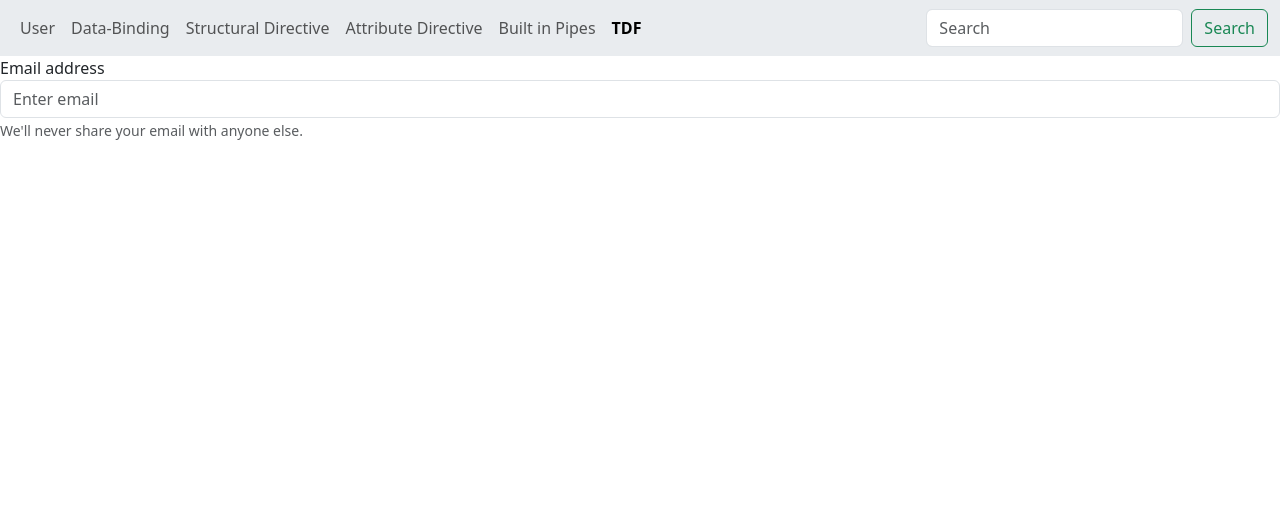
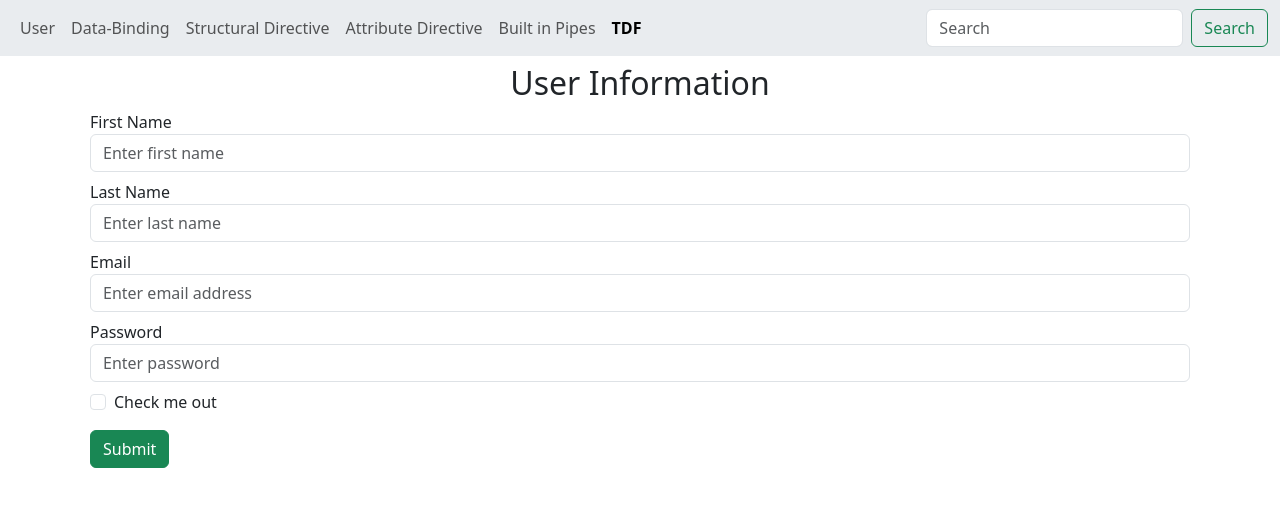
Before and after one commit to davi-p-oliveira-11/angular19, an Angular app: page /tdf in a window 1280 px wide. Shown: the top 506 px of the page. Built offline with nearby package versions, Linux system fonts and the light colour scheme.

Commit message:
added more content to the form

```diff
--- a/src/app/template-driven-form/template-driven-form.component.html
+++ b/src/app/template-driven-form/template-driven-form.component.html
@@ -1,5 +1,28 @@
-<div class="form-group">
-    <label for="exampleInputEmail1">Email address</label>
-    <input type="email" class="form-control" id="exampleInputEmail1" aria-describedby="emailHelp" placeholder="Enter email">
-    <small id="emailHelp" class="form-text text-muted">We'll never share your email with anyone else.</small>
-  </div>
+<div class="container">
+  <form #userForm="ngForm">
+       <h2 class="text-center m-2">User Information</h2>
+       {{firstName}}
+       <div class="form-group m-2">
+        <label>First Name</label>
+        <input type="text" class="form-control" placeholder="Enter first name" name="firstName" [(ngModel)]="firstName">
+       </div>
+       {{lastName}}
+       <div class="form-group m-2">
+        <label>Last Name</label>
+        <input type="text" class="form-control" placeholder="Enter last name" name="lastName" [(ngModel)]="lastName">
+       </div>
+       <div class="form-group m-2">
+        <label>Email</label>
+        <input type="email" class="form-control" placeholder="Enter email address">
+       </div>
+       <div class="form-group m-2">
+        <label>Password</label>
+        <input type="password" class="form-control" placeholder="Enter password">
+       </div>
+       <div class="form-check m-2">
+        <input type="checkbox" class="form-check-input">
+        <label>Check me out </label>
+       </div>
+       <button class="btn btn-success m-2">Submit</button>
+  </form>
+</div>
--- a/src/app/template-driven-form/template-driven-form.component.ts
+++ b/src/app/template-driven-form/template-driven-form.component.ts
@@ -8,5 +8,6 @@ import { FormsModule } from '@angular/forms';
   styleUrl: './template-driven-form.component.scss'
 })
 export class TemplateDrivenFormComponent {
-
+ firstName : string = '';
+ lastName : string = '';
 }
```
